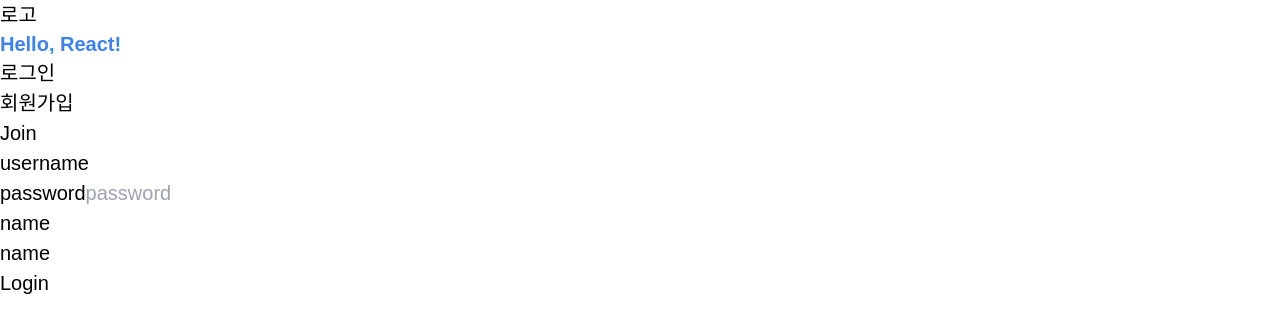
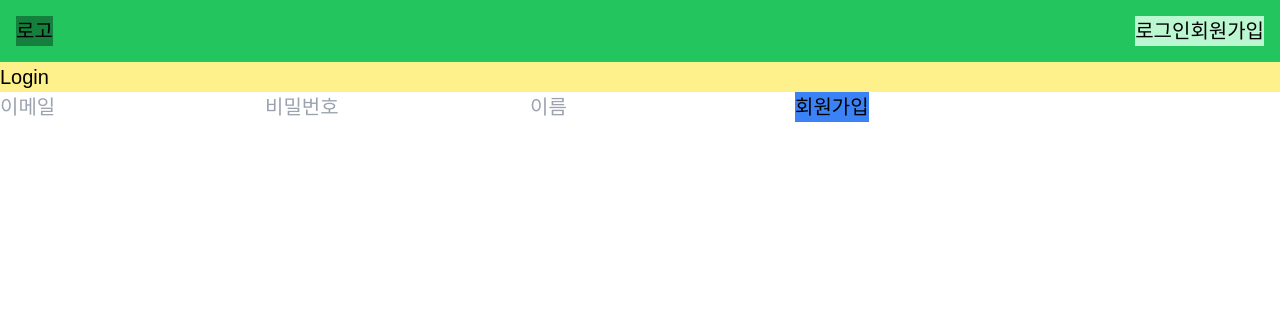
Before and after one commit to dongkeonkim/daily-todo-calendar-frontend, a React (Create React App) app: page /join in a window 1280 px wide. Shown: the top 332 px of the page. Built offline with nearby package versions, Linux system fonts and the light colour scheme.

Commit message:
feat: 로그인, 로그아웃 구현

```diff
--- a/src/App.js
+++ b/src/App.js
@@ -1,22 +1,22 @@
 import './App.css';
 import { BrowserRouter, Route, Routes } from 'react-router-dom';
+import Header from './components/Header/Header';
 import { Home } from './components/pages/Home';
 import Login from './components/pages/Login';
 import Join from './components/pages/Join';
 import User from './components/pages/User';
-import About from './components/pages/About';
 import LoginContextProvider from './contexts/LoginContextProvider';
 
 function App() {
   return (
     <BrowserRouter>
       <LoginContextProvider>
+        <Header />
         <Routes>
           <Route path='/' element={<Home />}></Route>
           <Route path='/login' element={<Login />}></Route>
           <Route path='/join' element={<Join />}></Route>
           <Route path='/user' element={<User />}></Route>
-          <Route path='/about' element={<About />}></Route>
         </Routes>
       </LoginContextProvider>
     </BrowserRouter>
--- a/src/apis/api.js
+++ b/src/apis/api.js
@@ -1,4 +1,7 @@
 import axios from 'axios';
+
+axios.defaults.baseURL = 'http://localhost:8080';
+axios.defaults.withCredentials = true;
 
 const api = axios.create();
 
--- a/src/apis/auth.js
+++ b/src/apis/auth.js
@@ -3,10 +3,10 @@ import api from './api';
 export const login = (username, password) =>
   api.post(`/login?username=${username}&password=${password}`);
 
-export const info = () => api.get(`/users/info`);
+export const info = () => api.get(`/member/info`);
 
-export const join = (data) => api.post('/users', data);
+export const join = (data) => api.post('/member/create', data);
 
-export const update = (data) => api.put('/users', data);
+export const update = (data) => api.put('/member', data);
 
-export const remove = (userId) => api.delete(`/users/${userId}`);
+export const remove = (userId) => api.delete(`/member/${userId}`);
--- a/src/components/Header/Header.jsx
+++ b/src/components/Header/Header.jsx
@@ -3,19 +3,16 @@ import { Link } from 'react-router-dom';
 import { LoginContext } from '../../contexts/LoginContextProvider';
 
 const Header = () => {
-  const { isLogin, login, logout } = useContext(LoginContext);
+  const { isLogin, logout } = useContext(LoginContext);
   return (
-    <header>
-      <div className='logo'>
+    <header className='flex justify-between bg-green-500'>
+      <div className='bg-green-700 m-4'>
         <Link to='/'>로고</Link>
       </div>
-
+      <div className='bg-green-200 m-4'>
+        {!isLogin ? (
           <div>
-        <h1 className='text-blue-500 text-xl font-bold'>Hello, React!</h1>
-      </div>
-      <div className='util'>
-        {!isLogin ? (
-          <ul>
+            <ul className='flex'>
               <li>
                 <Link to='/login'>로그인</Link>
               </li>
@@ -23,15 +20,14 @@ const Header = () => {
                 <Link to='/join'>회원가입</Link>
               </li>
             </ul>
+          </div>
         ) : (
           <ul>
             <li>
               <Link to='/user'>마이페이지</Link>
             </li>
             <li>
-              <button className='link' onClick={() => logout()}>
-                로그아웃
-              </button>
+              <button onClick={() => logout()}>로그아웃</button>
             </li>
           </ul>
         )}
--- a/src/components/Join/JoinForm.jsx
+++ b/src/components/Join/JoinForm.jsx
@@ -5,67 +5,36 @@ const JoinForm = ({ join }) => {
     e.preventDefault();
 
     const form = e.target;
-    const userId = form.username.value;
-    const userPw = form.password.value;
+    const email = form.email.value;
+    const password = form.password.value;
     const name = form.name.value;
 
-    join({ userId, userPw, name });
+    join({ email, password, name });
   };
 
   return (
     <>
-      <div className='form'>
-        <h2 className='login-title'>Join</h2>
-        <form className='login-form' onSubmit={(e) => onJoin(e)}></form>
-        <label htmlFor='name'>username</label>
-        <input
-          type='text'
-          id='username'
-          placeholder=''
-          name=''
-          autocomplete=''
-          required
-        />
+      <div>
+        <h1 className='bg-yellow-200'>Login</h1>
+
+        <form onSubmit={(e) => onJoin(e)}>
+          <input type='text' id='email' placeholder='이메일' name='' required />
+
+          <input
+            type='password'
+            id='password'
+            placeholder='비밀번호'
+            name='password'
+            required
+          />
+
+          <input type='text' id='name' placeholder='이름' required />
+
+          <button type='submit' className='bg-blue-500 '>
+            회원가입
+          </button>
+        </form>
       </div>
-
-      <div>
-        <label htmlFor='password'>password</label>
-        <input
-          type='text'
-          id='password'
-          placeholder='password'
-          name='password'
-          autoComplete='password'
-          required
-        />
-      </div>
-
-      <div className='form'>
-        <form className='login-form' onSubmit={(e) => onJoin}></form>
-        <label htmlFor='name'>name</label>
-        <input
-          type='text'
-          id='name'
-          placeholder=''
-          name=''
-          autocomplete=''
-          required
-        />
-      </div>
-
-      <div className='form'>
-        <form className='login-form' onSubmit={(e) => onJoin}></form>
-        <label htmlFor='name'>name</label>
-        <input
-          type='text'
-          id='name'
-          placeholder=''
-          name=''
-          autocomplete=''
-          required
-        />
-      </div>
-      <button className='btn btn--form btn-login'>Login</button>
     </>
   );
 };
--- a/src/components/Login/LoginForm.jsx
+++ b/src/components/Login/LoginForm.jsx
@@ -8,7 +8,7 @@ const LoginForm = () => {
     e.preventDefault();
 
     const form = e.target;
-    const username = form.username.value;
+    const username = form.email.value;
     const password = form.password.value;
 
     login(username, password);
@@ -16,37 +16,33 @@ const LoginForm = () => {
 
   return (
     <>
-      <div className='form'>
-        <h2 className='login-title'>Login</h2>
-        <form className='login-form' onSubmit={(e) => onLogin}></form>
-        <label htmlFor='name'>username</label>
+      <div>
+        <h1 className='bg-yellow-200'>Login</h1>
+
+        <form onSubmit={(e) => onLogin(e)}>
           <input
             type='text'
-          id='username'
-          placeholder=''
+            id='email'
+            placeholder='이메일'
             name=''
-          autocomplete=''
+            autoComplete=''
             required
-          //TODO: after id save
-          // dafeultValue()
           />
-      </div>
 
-      <div>
-        <label htmlFor='password'>password</label>
           <input
             type='text'
             id='password'
-          placeholder='password'
+            placeholder='비밀번호'
             name='password'
             autoComplete='password'
             required
           />
+
+          <button type='submit' className='bg-blue-500 '>
+            로그인
+          </button>
+        </form>
       </div>
-
-      <button type='submit' className='btn btn--form btn-login'>
-        Login
-      </button>
     </>
   );
 };
--- a/src/components/pages/About.jsx
+++ /dev/null
@@ -1,17 +0,0 @@
-import React from 'react';
-import Header from '../Header/Header';
-
-const About = () => {
-  return (
-    <>
-      <Header />
-      <div className='container'>
-        <h1>About</h1>
-        <hr />
-        <h2>소개 페이지</h2>
-      </div>
-    </>
-  );
-};
-
-export default About;
--- a/src/components/pages/Home.jsx
+++ b/src/components/pages/Home.jsx
@@ -1,14 +1,11 @@
 import React from 'react';
-import Header from '../Header/Header';
 import LoginContext from '../../contexts/LoginContextConsumer';
 
 export const Home = () => {
   return (
     <>
-      <Header />
-      <div className='container'>
+      <div className='bg-red-500'>
         <h1>Home</h1>
-        <hr />
         <h2>메인 페이지</h2>
         <LoginContext />
       </div>
--- a/src/components/pages/Join.jsx
+++ b/src/components/pages/Join.jsx
@@ -30,7 +30,6 @@ const Join = () => {
 
   return (
     <>
-      <Header />
       <div className='container'>
         <JoinForm join={join} />
       </div>
--- a/src/components/pages/Login.jsx
+++ b/src/components/pages/Login.jsx
@@ -1,11 +1,9 @@
 import React from 'react';
-import Header from '../Header/Header';
 import LoginForm from '../Login/LoginForm';
 
 const Login = () => {
   return (
     <>
-      <Header />
       <div className='container'>
         <LoginForm />
       </div>
--- a/src/contexts/LoginContextProvider.jsx
+++ b/src/contexts/LoginContextProvider.jsx
@@ -10,7 +10,6 @@ LoginContext.displayName = 'LoginCOntextName';
 const LoginContextProvider = ({ children }) => {
   const [isLogin, setLogin] = useState(false);
   const [userInfo, setUserInfo] = useState({});
-  const [rememberUserId, setRememberUserId] = useState();
 
   const navigate = useNavigate();
 
@@ -57,6 +56,8 @@ const LoginContextProvider = ({ children }) => {
       const headers = response.headers;
       const authorization = headers.authorization;
       const accessToken = authorization.replace('Bearer ', '');
+      console.log(status);
+      console.log(accessToken);
 
       if (status == 200) {
         Cookies.set('accessToken', accessToken);
@@ -71,16 +72,12 @@ const LoginContextProvider = ({ children }) => {
   };
 
   const loginSetting = (userData, accessToken) => {
-    const { no, userId } = userData;
-
-    console.log(`no: ${no}`);
-    console.log(`userId: ${userId}`);
-
+    const { email, id, name } = userData;
     api.defaults.headers.common.Authorization = `Bearer ${accessToken}`;
 
     setLogin(true);
 
-    const updateUserInfo = { no, userId };
+    const updateUserInfo = { email, id, name };
 
     setUserInfo(updateUserInfo);
   };
```
Also changed, not shown: 1 other file (tests, documents, lock files or other folders). Lines whose indentation alone changed are shown as unchanged.
